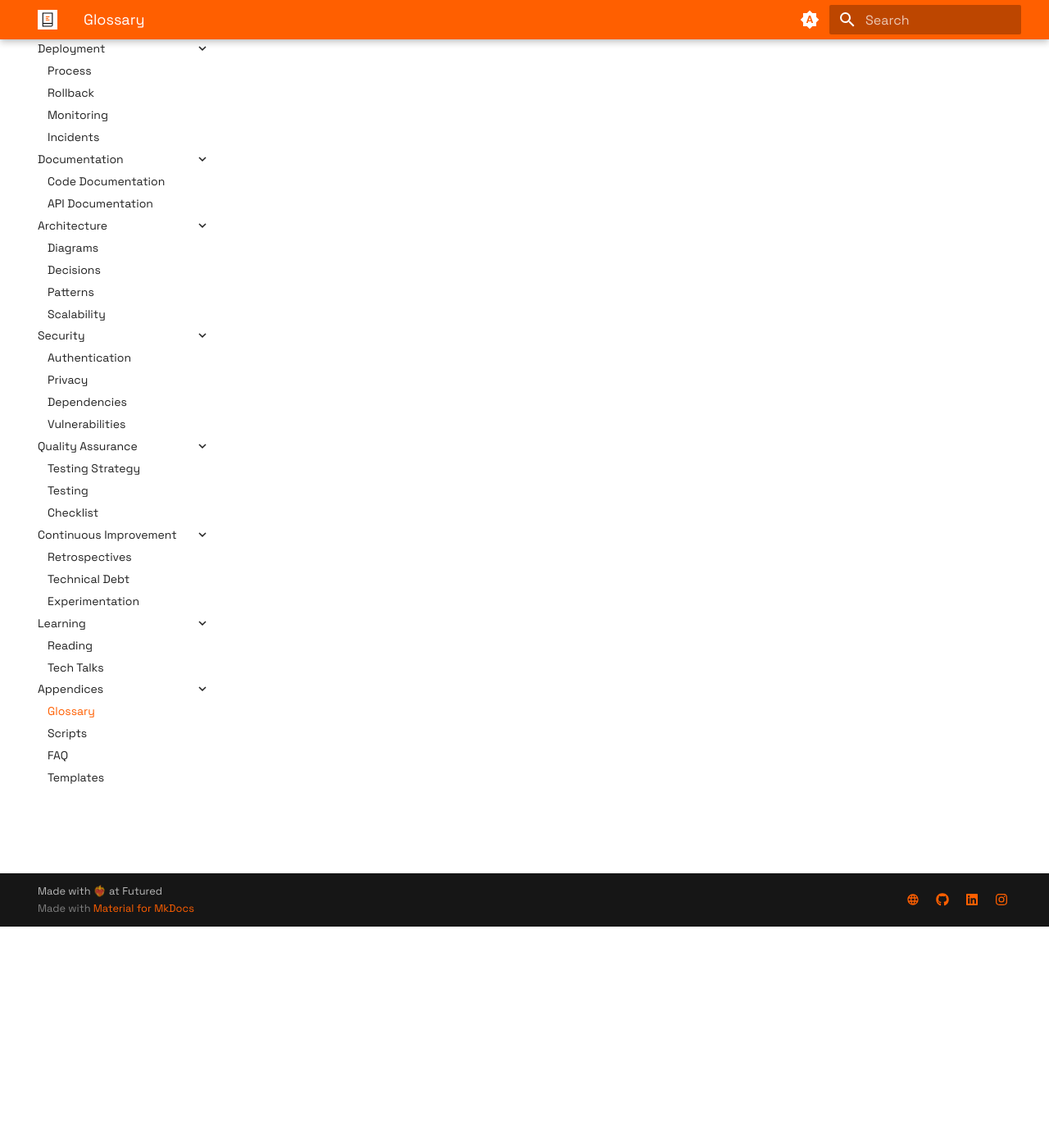
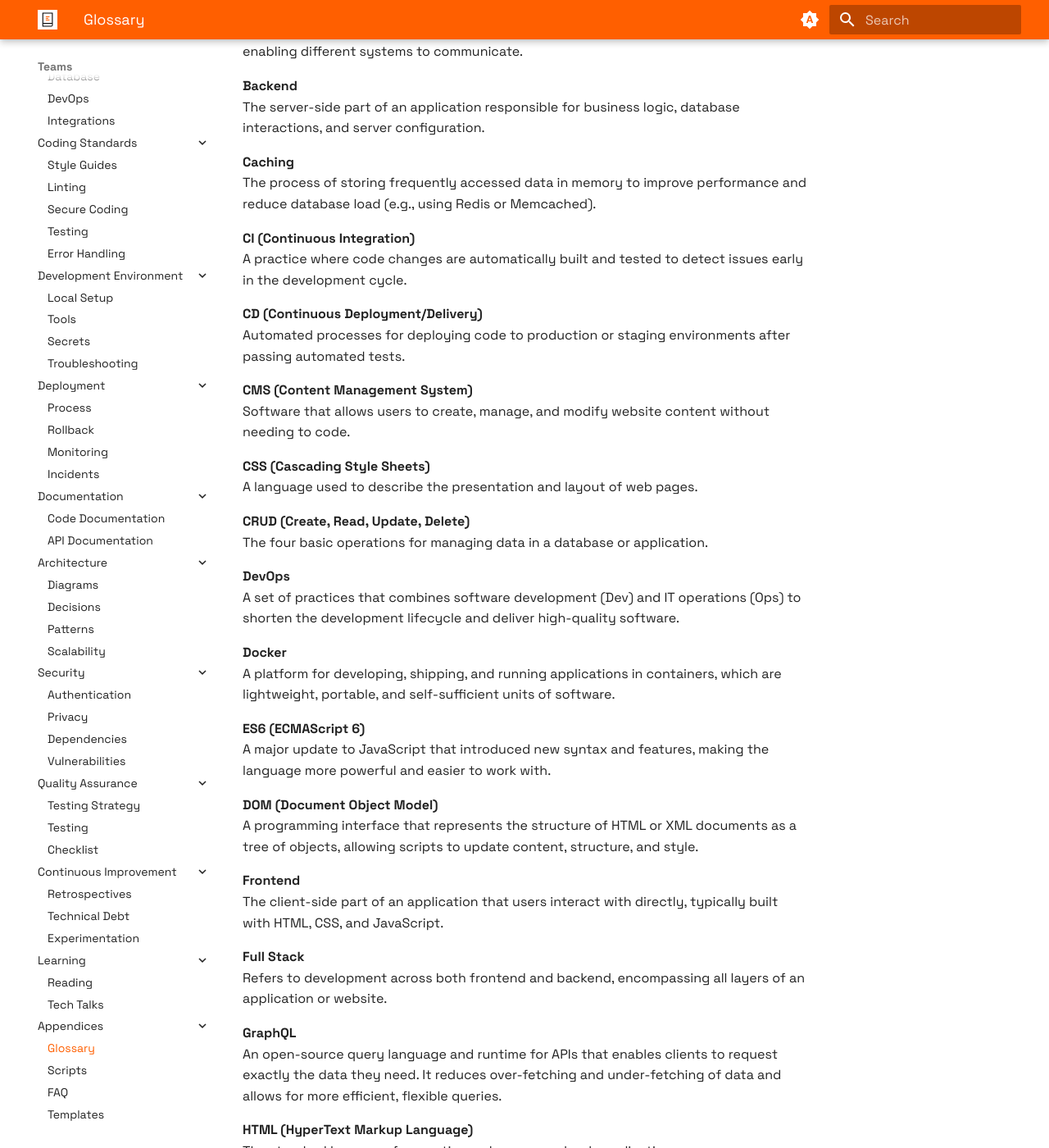
Before and after one commit to futuredapp/Engineering-Handbook, an MkDocs documentation site: the page built from docs/Teams/fullstack/appendices/00_glossary.md, in a window 1280 px wide and 1400 px high, scrolled down 270 px. Shown: the whole window at 82% size. Built offline with MkDocs 1.6.1 and Material for MkDocs 9.7.7, drawn with Linux system fonts in a browser that asks for light colours; some of the changed text lies outside the part shown.

Commit message:
glossary

```diff
--- a/docs/Teams/fullstack/appendices/00_glossary.md
+++ b/docs/Teams/fullstack/appendices/00_glossary.md
@@ -1 +1,110 @@
-!!! warning "Work in progress"
+A reference list of common terms and acronyms used in full-stack development.
+
+**API (Application Programming Interface)**
+A set of rules and protocols for building and interacting with software applications, enabling different systems to communicate.
+
+**Backend**
+The server-side part of an application responsible for business logic, database interactions, and server configuration.
+
+**Caching**
+The process of storing frequently accessed data in memory to improve performance and reduce database load (e.g., using Redis or Memcached).
+
+**CI (Continuous Integration)**
+A practice where code changes are automatically built and tested to detect issues early in the development cycle.
+
+**CD (Continuous Deployment/Delivery)**
+Automated processes for deploying code to production or staging environments after passing automated tests.
+
+**CMS (Content Management System)**
+Software that allows users to create, manage, and modify website content without needing to code.
+
+**CSS (Cascading Style Sheets)**
+A language used to describe the presentation and layout of web pages.
+
+**CRUD (Create, Read, Update, Delete)**
+The four basic operations for managing data in a database or application.
+
+**DevOps**
+A set of practices that combines software development (Dev) and IT operations (Ops) to shorten the development lifecycle and deliver high-quality software.
+
+**Docker**
+A platform for developing, shipping, and running applications in containers, which are lightweight, portable, and self-sufficient units of software.
+
+**ES6 (ECMAScript 6)**
+A major update to JavaScript that introduced new syntax and features, making the language more powerful and easier to work with.
+
+**DOM (Document Object Model)**
+A programming interface that represents the structure of HTML or XML documents as a tree of objects, allowing scripts to update content, structure, and style.
+
+**Frontend**
+The client-side part of an application that users interact with directly, typically built with HTML, CSS, and JavaScript.
+
+**Full Stack**
+Refers to development across both frontend and backend, encompassing all layers of an application or website.
+
+**GraphQL**
+An open-source query language and runtime for APIs that enables clients to request exactly the data they need. It reduces over-fetching and under-fetching of data and allows for more efficient, flexible queries.
+
+**HTML (HyperText Markup Language)**
+The standard language for creating web pages and web applications.
+
+**HTTP/HTTPS (HyperText Transfer Protocol / Secure)**
+Protocols for transferring data over the web; HTTPS adds encryption for security.
+
+**IDE (Integrated Development Environment)**
+Software that provides comprehensive tools for software development, such as code editing, debugging, and testing.
+
+**JSON (JavaScript Object Notation)**
+A lightweight data-interchange format, easy for humans to read and write, and easy for machines to parse and generate.
+
+**JS (JavaScript)**
+A programming language used to create dynamic and interactive effects within web browsers.
+
+**JWT (JSON Web Token)**
+A compact, URL-safe token format used for securely transmitting information between parties, commonly used for authentication and authorization.
+
+**Load Balancer**
+A system that distributes incoming network traffic across multiple servers to ensure reliability and scalability.
+
+**Middleware**
+Software that acts as a bridge between different systems or layers, commonly used in web frameworks to process requests and responses.
+
+**NoSQL**
+A category of database systems that store and retrieve data in formats other than relational tables, such as key-value, document, columnar, or graph formats. Popular NoSQL databases include MongoDB, Cassandra, and Redis.
+
+**ORM (Object-Relational Mapping)**
+A programming technique for converting data between incompatible type systems in object-oriented programming languages. It allows developers to interact with a database using objects instead of SQL queries.
+
+**PWA (Progressive Web Application)**
+A type of web app that uses modern web capabilities to deliver an app-like experience to users.
+
+**Rate Limiting**
+A technique used to control the number of requests a user or service can make to an API within a given time frame.
+
+**REST (Representational State Transfer)**
+An architectural style for designing networked applications, commonly used for building APIs.
+
+**SaaS (Software as a Service)**
+A software distribution model in which applications are hosted by a provider and made available to customers over the internet.
+
+**SPA (Single Page Application)**
+A web application that loads a single HTML page and dynamically updates content as the user interacts with the app.
+
+**SQL (Structured Query Language)**
+A standard language for managing and manipulating relational databases.
+
+**TypeScript**
+A strongly-typed superset of JavaScript that adds static typing, interfaces, and other features to improve code quality and maintainability, commonly used in both frontend and backend (Node.js) development.
+
+
+**UI (User Interface)**
+The visual elements of an application that users interact with.
+
+**UX (User Experience)**
+The overall experience a user has when interacting with a product or service, focusing on ease of use and satisfaction.
+
+**Version Control**
+A system (like Git) for tracking changes to code, enabling collaboration and history tracking.
+
+**WebSocket**
+A protocol for full-duplex communication channels over a single TCP connection, commonly used in real-time web applications.
```
Also changed, not shown: docs/Teams/fullstack/index.md (+1 -1 lines).
